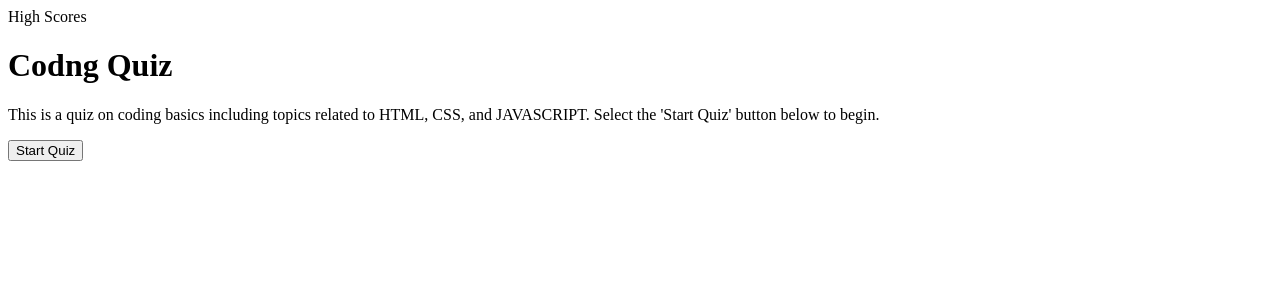
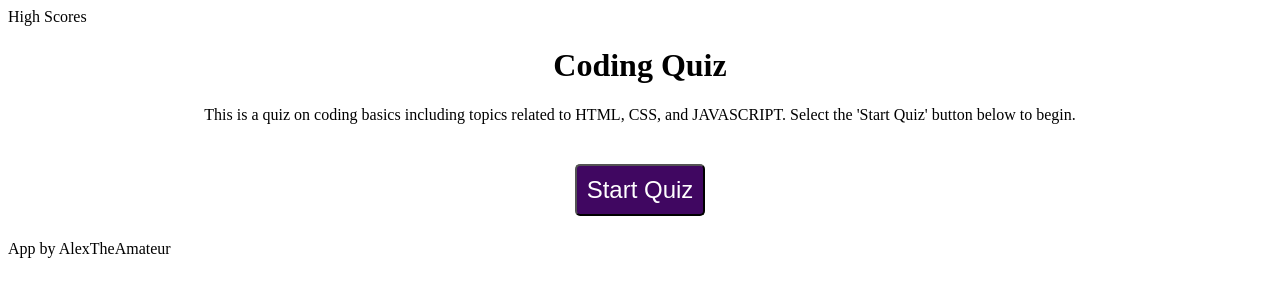
Before and after one commit to AlexTheAmateur/code-quiz, a plain HTML site: page index.html in a window 1280 px wide. Drawn offline with Linux system fonts and the light colour scheme.

Commit message:
initial css and js written

```diff
--- a/assets/css/style.css
+++ b/assets/css/style.css
@@ -0,0 +1,11 @@
+main {
+  text-align: center;
+}
+button {
+  padding: 10px;
+  margin: 24px;
+  font-size: 24px;
+  border-radius: 5px;
+  background-color: #400761;
+  color: white;
+}
--- a/assets/js/script.js
+++ b/assets/js/script.js
@@ -0,0 +1,10 @@
+var body = document.body;
+var start = document.querySelector(".start-button");
+var question = document.createElement("h1");
+var answer = document.createElement("button");
+
+var startFunction = function () {
+  console.log("this works!");
+};
+
+start.addEventListener("click", startFunction);
--- a/index.html
+++ b/index.html
@@ -15,13 +15,13 @@
     <div class="timer"></div>
   </header>
   <main>
-    <h1>Codng Quiz</h1>
+    <h1>Coding Quiz</h1>
     <p>
       This is a quiz on coding basics including topics related to HTML, CSS, and
       JAVASCRIPT. Select the 'Start Quiz' button below to begin.
     </p>
-    <button>Start Quiz</button>
+    <button class="start-button">Start Quiz</button>
   </main>
-  <footer></footer>
+  <footer>App by AlexTheAmateur</footer>
   <script src="./assets/js/script.js"></script>
 </body>
```
